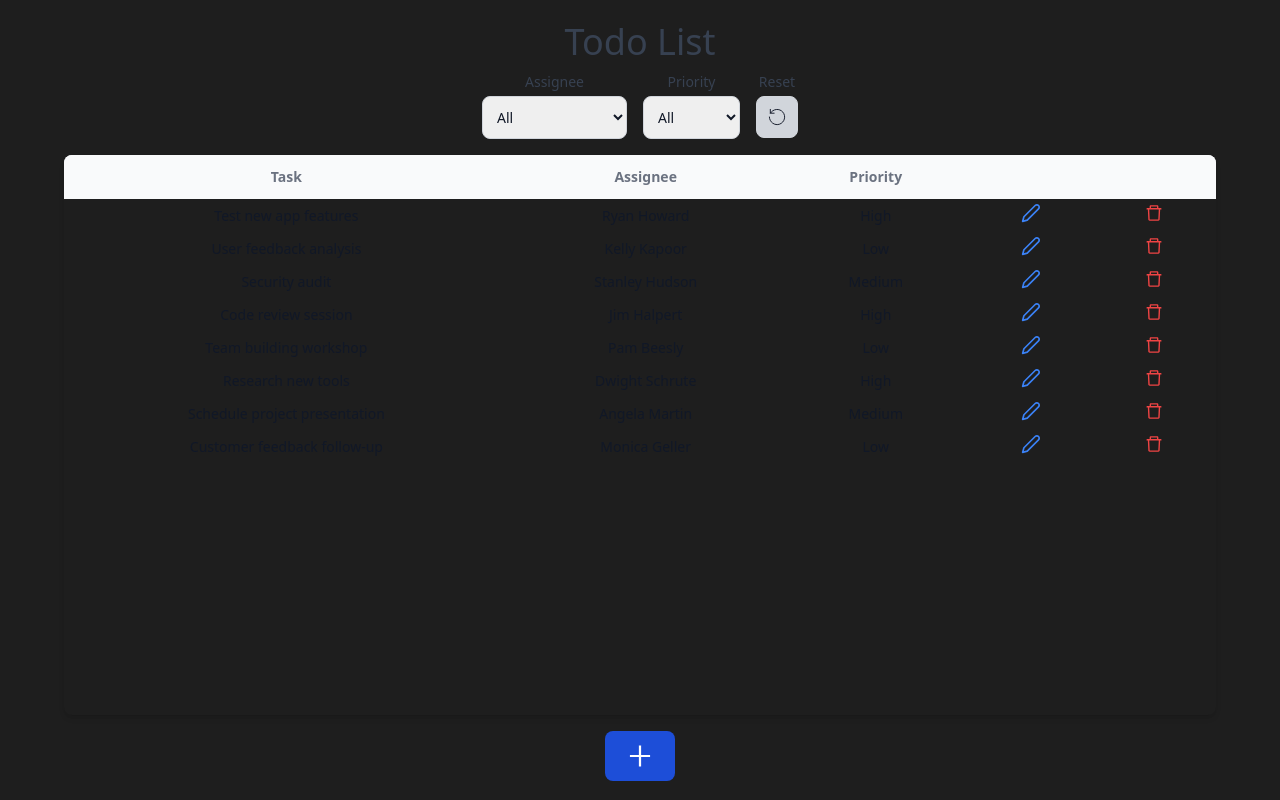
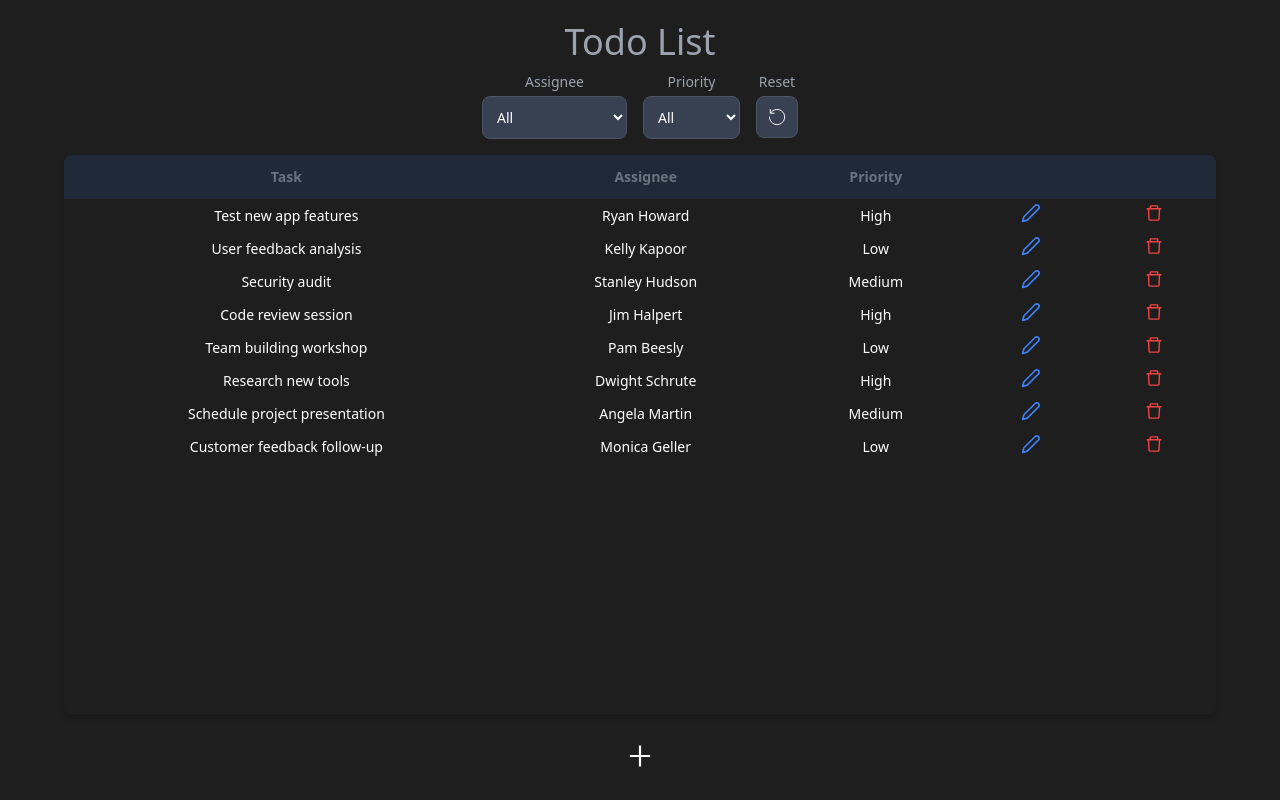
Before and after one commit to shlomiNugarker/Todo-List-React-Application, a React (Vite) app: page / in a window 1280 px wide. Built offline with nearby package versions, Linux system fonts and the light colour scheme.

Commit message:
remove dark mode classes

```diff
--- a/src/App.tsx
+++ b/src/App.tsx
@@ -60,7 +60,7 @@ function App() {
   const saveTask = (task: Task) => {
     if (task.id) editTask(task);
     else addTask({ ...task, id: generateRandomId() });
-    setTaskToEdit(null); // will close the modal
+    setTaskToEdit(null);
   };
 
   const resetFilters = () => {
@@ -79,7 +79,7 @@ function App() {
     <>
       <main className="min-h-screen flex justify-center items-center p-4">
         <div className="flex justify-center items-center flex-col ">
-          <h1 className="mb-2 text-4xl font-medium leading-tight text-gray-700 dark:text-gray-400">
+          <h1 className="mb-2 text-4xl font-medium leading-tight text-gray-400">
             Todo List
           </h1>
           <TaskFilters
@@ -94,7 +94,7 @@ function App() {
           <TodoListTable
             tasks={filteredTasks}
             onClickEdit={onClickEdit}
-            deleteTask={onClickDelete} // Change to trigger the delete modal
+            deleteTask={onClickDelete}
             sorting={sorting}
             setSorting={setSorting}
           />
@@ -103,7 +103,7 @@ function App() {
             onClick={() => {
               setTaskToEdit(emptyTask);
             }}
-            className="mt-4 block text-white bg-blue-700 hover:bg-blue-800 focus:ring-4 focus:outline-none focus:ring-blue-300 font-medium rounded-lg text-sm px-5 py-2.5 text-center dark:bg-blue-600 dark:hover:bg-blue-700 dark:focus:ring-blue-800"
+            className="mt-4 block text-white hover:bg-blue-800 focus:ring-4 focus:outline-none  font-medium rounded-lg text-sm px-5 py-2.5 text-center bg-blue-600hover:bg-blue-70 focus:ring-blue-800"
             type="button"
           >
             <svg
--- a/src/cmps/ConfirmDeleteModal.tsx
+++ b/src/cmps/ConfirmDeleteModal.tsx
@@ -23,10 +23,10 @@ const ConfirmDeleteModal: React.FC<ConfirmDeleteModalProps> = ({
         className="fixed top-0 right-0 left-0 z-50 flex justify-center items-center w-full h-[calc(100%-1rem)] max-h-full overflow-y-auto overflow-x-hidden"
       >
         <div className="relative p-4 w-full max-w-md max-h-full">
-          <div className="relative bg-white rounded-lg shadow dark:bg-gray-800">
+          <div className="relative  rounded-lg shadow bg-gray-800">
             <button
               type="button"
-              className="absolute top-3 right-2.5 text-gray-400 bg-transparent hover:bg-gray-200 hover:text-gray-900 rounded-lg text-sm w-8 h-8 inline-flex justify-center items-center dark:hover:bg-gray-600 dark:hover:text-white"
+              className="absolute top-3 right-2.5 text-gray-400 bg-transparent rounded-lg text-sm w-8 h-8 inline-flex justify-center items-cente hover:bg-gray-600 hover:text-white"
               onClick={onClose}
             >
               <svg
@@ -48,7 +48,7 @@ const ConfirmDeleteModal: React.FC<ConfirmDeleteModalProps> = ({
             </button>
             <div className="p-4 md:p-5 text-center">
               <svg
-                className="mx-auto mb-4 text-gray-400 w-12 h-12 dark:text-gray-200"
+                className="mx-auto mb-4  w-12 h-12 text-gray-200"
                 aria-hidden="true"
                 xmlns="http://www.w3.org/2000/svg"
                 fill="none"
@@ -62,19 +62,19 @@ const ConfirmDeleteModal: React.FC<ConfirmDeleteModalProps> = ({
                   d="M10 11V6m0 8h.01M19 10a9 9 0 1 1-18 0 9 9 0 0 1 18 0Z"
                 />
               </svg>
-              <h3 className="mb-5 text-lg font-normal text-gray-700 dark:text-gray-400">
+              <h3 className="mb-5 text-lg font-normal text-gray-400">
                 {message}
               </h3>
               <button
                 type="button"
-                className="text-white bg-blue-700 hover:bg-blue-800 focus:ring-4 focus:outline-none focus:ring-blue-300 dark:focus:ring-blue-800 font-medium rounded-lg text-sm inline-flex items-center px-5 py-2.5 text-center"
+                className="text-white bg-blue-700 hover:bg-blue-800 focus:ring-4 focus:outline-none focus:ring-blue-800 font-medium rounded-lg text-sm inline-flex items-center px-5 py-2.5 text-center"
                 onClick={onConfirm}
               >
                 Yes, I'm sure
               </button>
               <button
                 type="button"
-                className="py-2.5 px-5 ml-3 text-sm font-medium text-gray-900 focus:outline-none bg-white rounded-lg border border-gray-200 hover:bg-gray-100 hover:text-blue-700 focus:z-10 focus:ring-4 focus:ring-gray-100 dark:focus:ring-gray-700 dark:bg-gray-800 dark:text-gray-400 dark:border-gray-600 dark:hover:text-white dark:hover:bg-gray-700"
+                className="py-2.5 px-5 ml-3 text-sm font-medium text-gray-900 focus:outline-none rounded-lg border focus:z-10 focus:ring-4  focus:ring-gray-700 bg-gray-800text-gray-400 border-gray-600 hover:text-white hover:bg-gray-700"
                 onClick={onClose}
               >
                 No, cancel
--- a/src/cmps/MemoizedTableRow.tsx
+++ b/src/cmps/MemoizedTableRow.tsx
@@ -8,11 +8,11 @@ interface Props {
 
 const MemoizedTableRow: React.FC<Props> = React.memo(({ row }) => {
   return (
-    <tr className="flex flex-col sm:table-row hover:bg-gray-100 dark:hover:bg-gray-700 ">
+    <tr className="flex flex-col sm:table-row hover:bg-gray-700">
       {row.getVisibleCells().map((cell) => (
         <td
           key={cell.id}
-          className="truncate text-center px-3 py-2  sm:px-6 sm:py-1 font-medium text-gray-900 whitespace-nowrap dark:text-white text-wrap"
+          className="truncate text-center px-3 py-2  sm:px-6 sm:py-1 font-medium whitespace-nowrap text-white text-wrap"
         >
           {flexRender(cell.column.columnDef.cell, cell.getContext())}
         </td>
--- a/src/cmps/TaskFilters.tsx
+++ b/src/cmps/TaskFilters.tsx
@@ -20,14 +20,14 @@ export const TaskFilters = ({
   resetFilters,
 }: Props) => {
   const selectClasses =
-    "border border-gray-300 text-gray-900 text-sm rounded-lg focus:ring-blue-500 focus:border-blue-500 block w-full p-2.5 dark:bg-gray-700 dark:border-gray-600 dark:placeholder-gray-400 dark:text-white dark:focus:ring-blue-500 dark:focus:border-blue-500";
+    "border border-gray-300 text-gray-900 text-sm rounded-lg focus:ring-blue-500 focus:border-blue-500 block w-full p-2.5 bg-gray-700 border-gray-600 placeholder-gray-400 text-white focus:ring-blue-500 focus:border-blue-500";
 
   return (
     <div className="flex gap-4 mb-4">
       <div className="flex flex-col text-center">
         <label
           htmlFor="assigneeFilter"
-          className="text-sm font-medium text-gray-700 dark:text-gray-400 mb-1"
+          className="text-sm font-medium text-gray-400 mb-1"
         >
           Assignee
         </label>
@@ -49,7 +49,7 @@ export const TaskFilters = ({
       <div className="flex flex-col text-center">
         <label
           htmlFor="priorityFilter"
-          className="text-sm font-medium text-gray-700 dark:text-gray-400 mb-1"
+          className="text-sm font-medium text-gray-400 mb-1"
         >
           Priority
         </label>
@@ -68,14 +68,12 @@ export const TaskFilters = ({
         </select>
       </div>
       <div className="flex flex-col text-center">
-        <div className="text-sm font-medium text-gray-700 dark:text-gray-400 mb-1">
-          Reset
-        </div>
+        <div className="text-sm font-medium text-gray-400 mb-1">Reset</div>
         <button
           className={`${selectClasses} ${
             assigneeFilter === "All" && priorityFilter === "All"
-              ? "bg-gray-300 text-gray-500 cursor-not-allowed dark:bg-gray-600 dark:text-gray-500"
-              : "bg-blue-700 text-white hover:bg-blue-800 dark:bg-blue-600 dark:hover:bg-blue-700"
+              ? "cursor-not-allowed bg-gray-600 text-gray-500"
+              : " text-white bg-blue-600 hover:bg-blue-700"
           }`}
           onClick={resetFilters}
           disabled={assigneeFilter === "All" && priorityFilter === "All"}
--- a/src/cmps/TodoListTable.tsx
+++ b/src/cmps/TodoListTable.tsx
@@ -129,9 +129,9 @@ const TodoListTable = ({
   });
 
   const tableClassNames =
-    "w-full text-sm text-left rtl:text-right text-gray-500 dark:text-gray-400";
+    "w-full text-sm text-left rtl:text-right text-gray-500 text-gray-400";
   const thClassNames =
-    "text-center px-3 py-2 sm:px-6 sm:py-3 bg-gray-50 dark:bg-gray-800 cursor-pointer ";
+    "text-center px-3 py-2 sm:px-6 sm:py-3 bg-gray-50 bg-gray-800 cursor-pointer ";
 
   return (
     <div className="relative overflow-x-auto shadow-md rounded-lg h-[70vh] w-[90vw] ">
@@ -141,7 +141,7 @@ const TodoListTable = ({
         </div>
       ) : (
         <table className={tableClassNames}>
-          <thead className="sticky top-0 bg-gray-50 dark:bg-gray-800 z-10 border-b-1">
+          <thead className="sticky top-0 bg-gray-800 z-10 border-b-1">
             {table.getHeaderGroups().map((headerGroup) => (
               <tr key={headerGroup.id} className="flex flex-col sm:table-row">
                 {headerGroup.headers.map((header) => (
```
